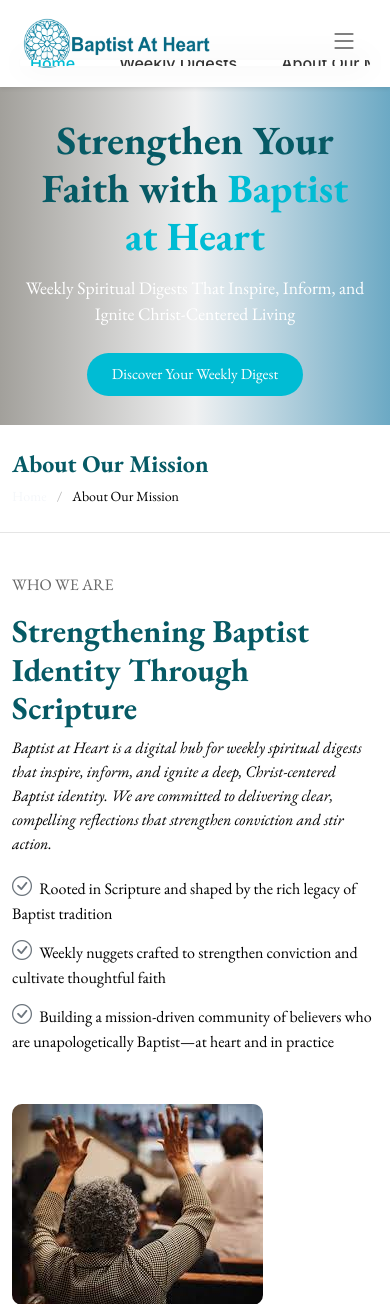
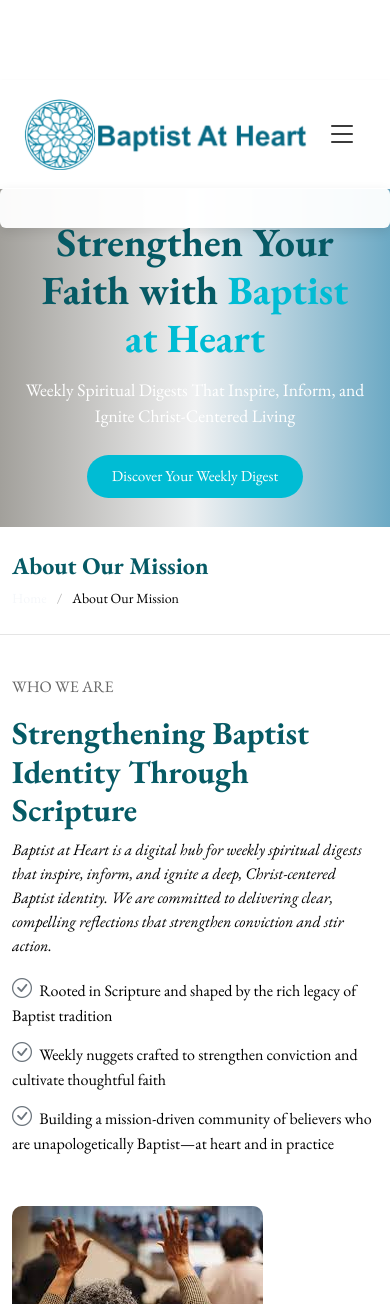
Before and after one commit to GeorgewilliamsUg/Baptist-at-heart, a Django app: page /about/ in a window 390 px wide. Shown: the top 1304 px of the page. Run offline with Django 4.2, Linux system fonts and the light colour scheme; some libraries are stand-ins or nearby versions.

Commit message:
Changes on the NavBar

```diff
--- a/static/css/nav.css
+++ b/static/css/nav.css
@@ -1,12 +1,21 @@
 /* Logo */
-.logo-img {
-  width: 190px;
-  height: 50px;
-  margin-right: 10px;
-  transition: transform 0.3s ease;
+
+/* Make the navmenu sticky */
+.sticky-top {
+  position: sticky;
+  top: 0;
+  z-index: 1000;
 }
-.logo-img:hover {
-  transform: scale(1.1);
+
+/* Add some padding to the body to account for the sticky navmenu */
+body {
+  padding-top: 80px; /* Adjust this value to match the height of your navbar */
+}
+
+.sticky-top {
+  position: sticky;
+  top: 0;
+  z-index: 1000;
 }
 
 /* Glassy Navbar */
@@ -19,42 +28,44 @@
   z-index: 1000;
   transition: all 0.3s ease-in-out;
 }
+/* Make the navmenu responsive */
+.navmenu {
+  flex-wrap: wrap;
+  justify-content: space-between;
+}
 
-/* Navigation Links */
+/* Add a media query for smaller screens */
+@media (max-width: 768px) {
+  .navmenu {
+    flex-direction: column;
+    align-items: center;
+  }
   .navmenu ul {
-  list-style: none;
     padding: 0;
     margin: 0;
   }
-.navmenu ul li {
-  display: inline-block;
+  .navmenu li {
+    margin-bottom: 10px;
   }
-.navmenu a.nav-link {
-  font-weight: 500;
-  font-size: 1rem;
-  padding: 10px;
-  color: #333;
-  position: relative;
-  text-decoration: none;
-  transition: color 0.3s ease;
 }
-.navmenu a.nav-link:hover,
-.navmenu a.nav-link.active {
-  color: #00bcd4;
+
+/* Add a media query for even smaller screens */
+@media (max-width: 480px) {
+  .navmenu {
+    flex-direction: column;
+    align-items: center;
   }
-.navmenu a.nav-link::after {
-  content: '';
-  position: absolute;
-  width: 0%;
-  height: 2px;
-  background-color: #00bcd4;
-  bottom: 0;
-  left: 0;
-  transition: width 0.3s ease;
+  .navmenu ul {
+    padding: 0;
+    margin: 0;
   }
-.navmenu a.nav-link:hover::after {
-  width: 100%;
+  .navmenu li {
+    margin-bottom: 10px;
   }
+  .navmenu a {
+    font-size: 16px;
+  }
+} /* <-- Add this closing brace to end the media query */
 
 /* Social Links */
 .header-social-links a {
@@ -103,3 +114,47 @@
 .hero-btn:hover {
   background-color: #0193a0;
 }
+
+/* Mobile Navbar Styles */
+@media (max-width: 768px) {
+  .navmenu ul {
+    display: none; /* Hide the menu by default */
+    flex-direction: column;
+    align-items: center;
+    background: rgba(255, 255, 255, 0.95);
+    position: absolute;
+    top: 100%;
+    left: 0;
+    width: 100%;
+    padding: 20px 0;
+    box-shadow: 0 4px 12px rgba(0, 0, 0, 0.1);
+  }
+
+  .navmenu ul.active {
+    display: flex; /* Show the menu when toggled */
+  }
+
+  .navmenu li {
+    margin: 10px 0;
+  }
+
+  .mobile-nav-toggle {
+    display: block;
+    font-size: 2rem;
+    cursor: pointer;
+    color: #333;
+  }
+}
+
+.glassy-nav {
+  background: rgba(255, 255, 255, 0.85);
+  backdrop-filter: blur(12px);
+  -webkit-backdrop-filter: blur(12px);
+  border-bottom: 1px solid rgba(255, 255, 255, 0.05);
+  box-shadow: 0 4px 12px rgba(0, 0, 0, 0.05);
+  transition: all 0.3s ease-in-out;
+}
+
+.glassy-nav:hover {
+  background: rgba(255, 255, 255, 0.95);
+}
--- a/templates/base.html
+++ b/templates/base.html
@@ -1,12 +1,21 @@
 <!DOCTYPE html>
+<html lang="en">
   {% load static %}
-<html lang="en">
   <head>
     <meta charset="utf-8" />
     <meta content="width=device-width, initial-scale=1.0" name="viewport" />
-    <title>{% block title %}Baptist@Heart - Weekly Spiritual Digests for Christ-Centered Living{% endblock %}</title>
-    <meta name="description" content="Baptist@Heart delivers weekly spiritual digests rooted in Scripture and Baptist tradition. Strengthen your faith, deepen your convictions, and engage with a mission-driven community of believers." />
-    <meta name="keywords" content="Baptist, spiritual digest, Christian faith, Scripture, weekly devotional, Baptist tradition, Christ-centered, biblical reflection" />
+    <title>
+      {% block title %}Baptist@Heart - Weekly Spiritual Digests for
+      Christ-Centered Living{% endblock %}
+    </title>
+    <meta
+      name="description"
+      content="Baptist@Heart delivers weekly spiritual digests rooted in Scripture and Baptist tradition. Strengthen your faith, deepen your convictions, and engage with a mission-driven community of believers."
+    />
+    <meta
+      name="keywords"
+      content="Baptist, spiritual digest, Christian faith, Scripture, weekly devotional, Baptist tradition, Christ-centered, biblical reflection"
+    />
 
     <!-- Favicons -->
     <link href="{% static 'img/favicon.png' %}" rel="icon" />
@@ -20,34 +29,59 @@
     />
 
     <!-- Vendor CSS Files -->
-    <link href="{% static 'vendor/bootstrap/css/bootstrap.min.css' %}" rel="stylesheet" />
-    <link href="{% static 'vendor/bootstrap-icons/bootstrap-icons.css' %}" rel="stylesheet" />
+    <link
+      href="{% static 'vendor/bootstrap/css/bootstrap.min.css' %}"
+      rel="stylesheet"
+    />
+    <link
+      href="{% static 'vendor/bootstrap-icons/bootstrap-icons.css' %}"
+      rel="stylesheet"
+    />
     <link href="{% static 'vendor/aos/aos.css' %}" rel="stylesheet" />
-    <link href="{% static 'vendor/swiper/swiper-bundle.min.css' %}" rel="stylesheet" />
+    <link
+      href="{% static 'vendor/swiper/swiper-bundle.min.css' %}"
+      rel="stylesheet"
+    />
 
     <!-- Main CSS File -->
     <link href="{% static 'css/main.css' %}" rel="stylesheet" />
     <link href="{% static 'css/nav.css' %}" rel="stylesheet" />
     <link href="{% static 'css/about-the-book.css' %}" rel="stylesheet" />
-
   </head>
 
   <body class="home-page">
     <!-- ======= Header ======= -->
-<header id="header" class="header d-flex align-items-center sticky-top glassy-nav shadow-sm">
-  <div class="container d-flex align-items-center justify-content-between py-2">
+    <header
+      id="header"
+      class="header d-flex align-items-center sticky-top glassy-nav shadow-sm"
+    >
+      <div
+        class="container d-flex align-items-center justify-content-between py-2"
+      >
         <!-- Logo -->
         <a href="{% url 'home' %}" class="logo d-flex align-items-center">
-      <img src="{% static 'img/logo.png' %}" alt="Baptist at Heart Logo" class="logo-img" />
+          <img
+            src="{% static 'img/logo.png' %}"
+            alt="Baptist at Heart Logo"
+            class="logo-img"
+          />
         </a>
 
         <!-- Navigation -->
         <nav id="navmenu" class="navmenu">
           <ul class="d-flex gap-4 align-items-center mb-0">
             <li><a href="{% url 'home' %}" class="nav-link active">Home</a></li>
-        <li><a href="{% url 'articles' %}" class="nav-link">Weekly Digests</a></li>
-        <li><a href="{% url 'about' %}" class="nav-link">About Our Mission</a></li>
-        <li><a href="{% url 'about-the-book' %}" class="nav-link">Look at the book</a></li>
+            <li>
+              <a href="{% url 'articles' %}" class="nav-link">Weekly Digests</a>
+            </li>
+            <li>
+              <a href="{% url 'about' %}" class="nav-link">About Our Mission</a>
+            </li>
+            <li>
+              <a href="{% url 'about-the-book' %}" class="nav-link"
+                >Look at the book</a
+              >
+            </li>
             <li><a href="{% url 'contact' %}" class="nav-link">Connect</a></li>
           </ul>
           <i class="mobile-nav-toggle d-xl-none bi bi-list"></i>
@@ -56,14 +90,23 @@
     </header>
 
     <!-- ======= Hero Section ======= -->
-<section id="hero" class="hero-section d-flex align-items-center justify-content-center text-center">
+    <section
+      id="hero"
+      class="hero-section d-flex align-items-center justify-content-center text-center"
+    >
       <div class="container">
-    <h1 class="hero-title">Strengthen Your Faith with <span>Baptist at Heart</span></h1>
-    <p class="hero-subtitle">Weekly Spiritual Digests That Inspire, Inform, and Ignite Christ-Centered Living</p>
-    <a href="{% url 'about' %}" class="btn btn-primary hero-btn">Discover Your Weekly Digest</a>
+        <h1 class="hero-title">
+          Strengthen Your Faith with <span>Baptist at Heart</span>
+        </h1>
+        <p class="hero-subtitle">
+          Weekly Spiritual Digests That Inspire, Inform, and Ignite
+          Christ-Centered Living
+        </p>
+        <a href="{% url 'about' %}" class="btn btn-primary hero-btn"
+          >Discover Your Weekly Digest</a
+        >
       </div>
     </section>
-
 
     <main class="main">{% block content %} {% endblock %}</main>
 
@@ -77,13 +120,20 @@
             <div class="footer-contact pt-3">
               <p>Rooted in Scripture, shaped by Baptist tradition</p>
               <p>Strengthening believers worldwide</p>
-              <p class="mt-3">
             </div>
             <div class="social-links d-flex mt-4">
-              <a href="#" aria-label="Twitter"><i class="bi bi-twitter-x"></i></a>
-              <a href="#" aria-label="Facebook"><i class="bi bi-facebook"></i></a>
-              <a href="#" aria-label="Instagram"><i class="bi bi-instagram"></i></a>
-              <a href="#" aria-label="LinkedIn"><i class="bi bi-linkedin"></i></a>
+              <a href="#" aria-label="Twitter"
+                ><i class="bi bi-twitter-x"></i
+              ></a>
+              <a href="#" aria-label="Facebook"
+                ><i class="bi bi-facebook"></i
+              ></a>
+              <a href="#" aria-label="Instagram"
+                ><i class="bi bi-instagram"></i
+              ></a>
+              <a href="#" aria-label="LinkedIn"
+                ><i class="bi bi-linkedin"></i
+              ></a>
             </div>
           </div>
 
```
Lines whose indentation alone changed are shown as unchanged.
